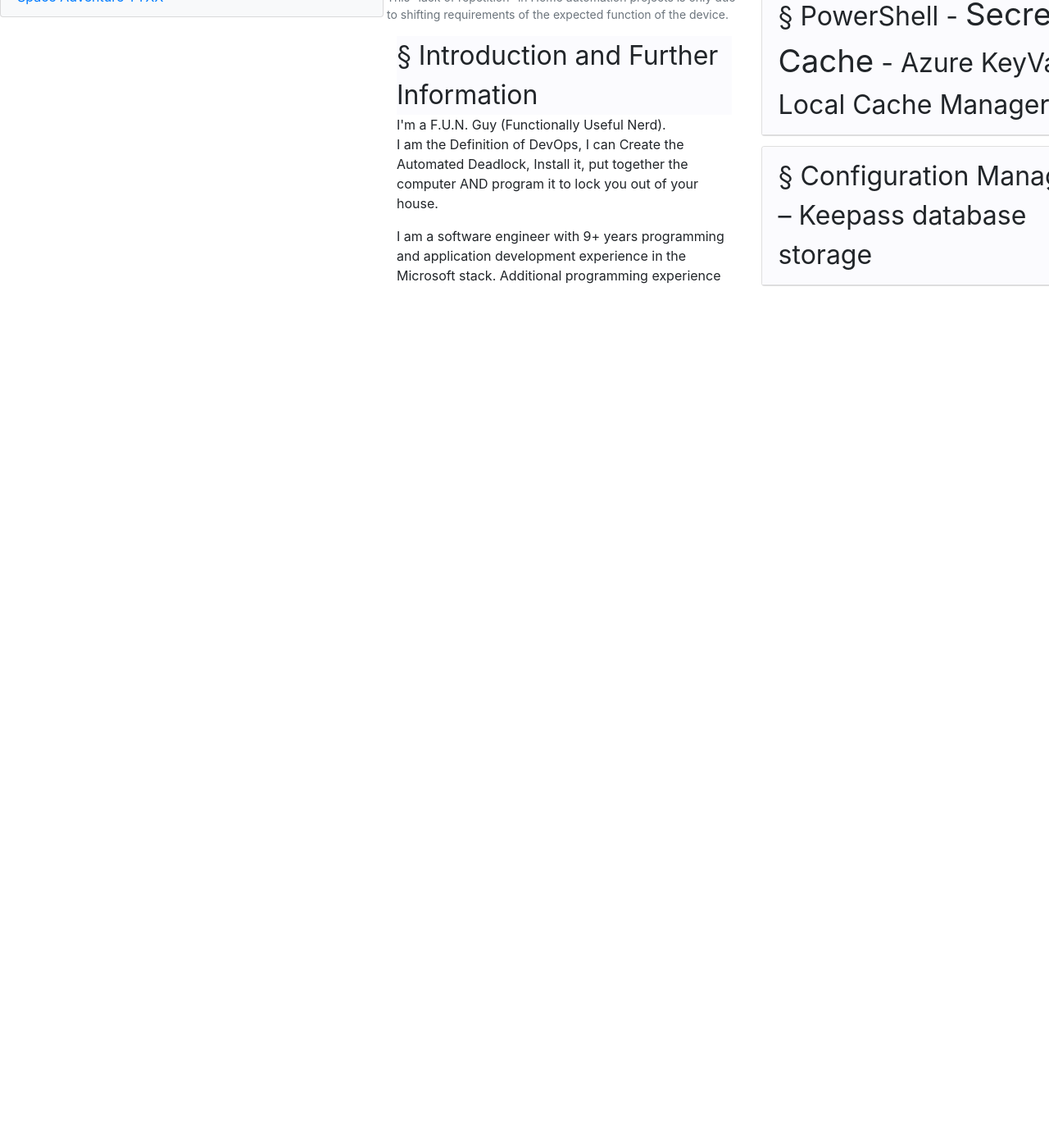
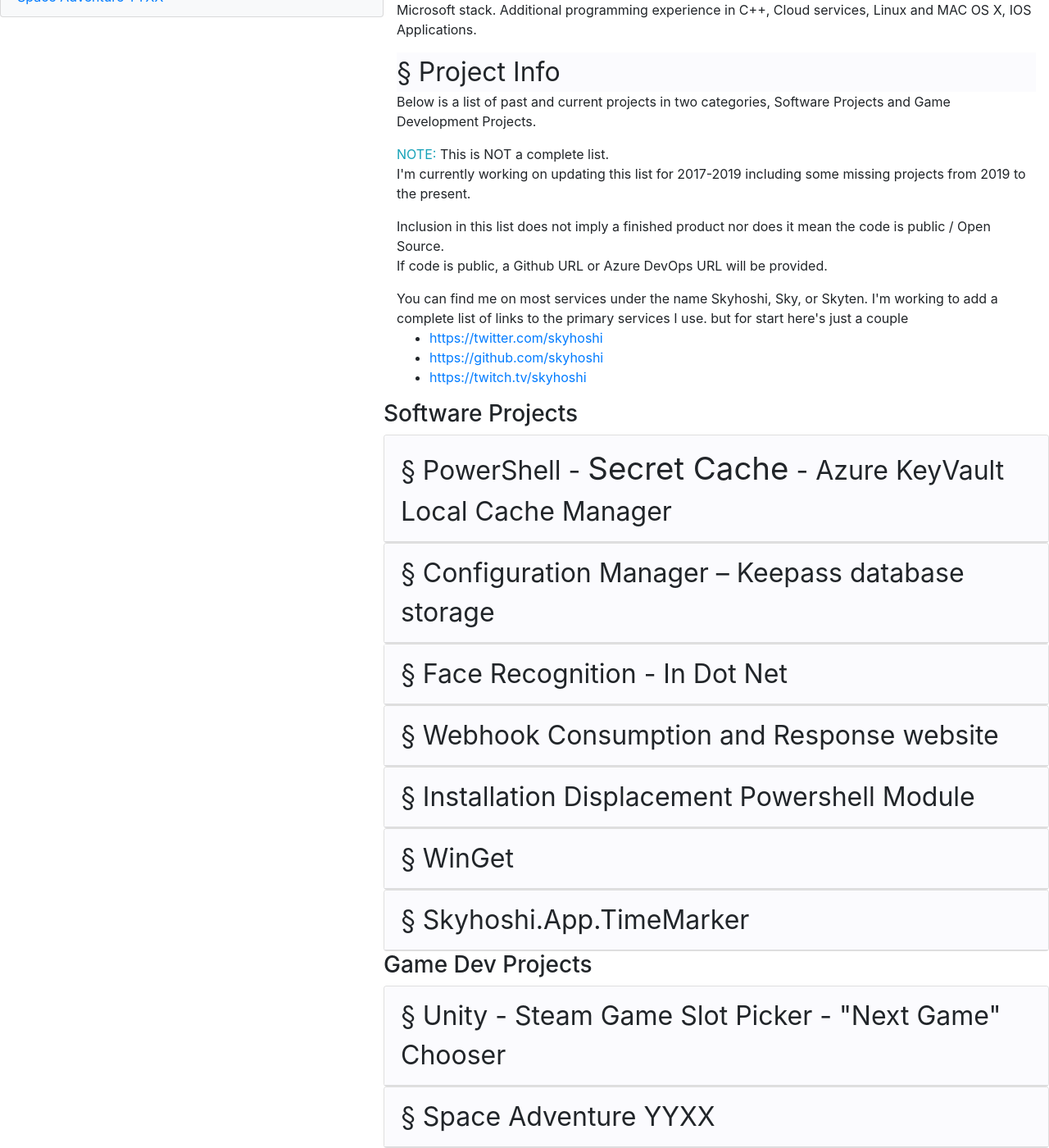
Before and after one commit to skyhoshi/skyhoshi.github.io, a Jekyll site: the page docs/index.html, which Jekyll copies as it is, in a window 1280 px wide and 1400 px high, scrolled down 674 px. Shown: the whole window at 82% size. Built offline with Jekyll 4.4.1, drawn with Linux system fonts in a browser that asks for light colours; nearby versions of some CDN libraries; library files that are not in the unit come from our copies; before the commit the page ends 1035 px from its top, so only the background shows below that.

Commit message:
fix issue with card columns

```diff
--- a/docs/index.html
+++ b/docs/index.html
@@ -33,7 +33,7 @@
             <!--<li class="list-group-item list-group-item-action"><a id="menuItem-" href="#"></a></li>-->
         </ul>
     </nav>
-    <main role="main" class="card-columns">
+    <main role="main" class="">
         <article class="card-header border-success shadow-lg p-3 mb-5 bg-white rounded d-inline-flex align-content-end" style="min-height:119px">
             <section class="content-success border-success d-inline"><h1>Marcus Kern : Software Development Portfolio</h1></section>
             <section class="m-xl-auto">
```
